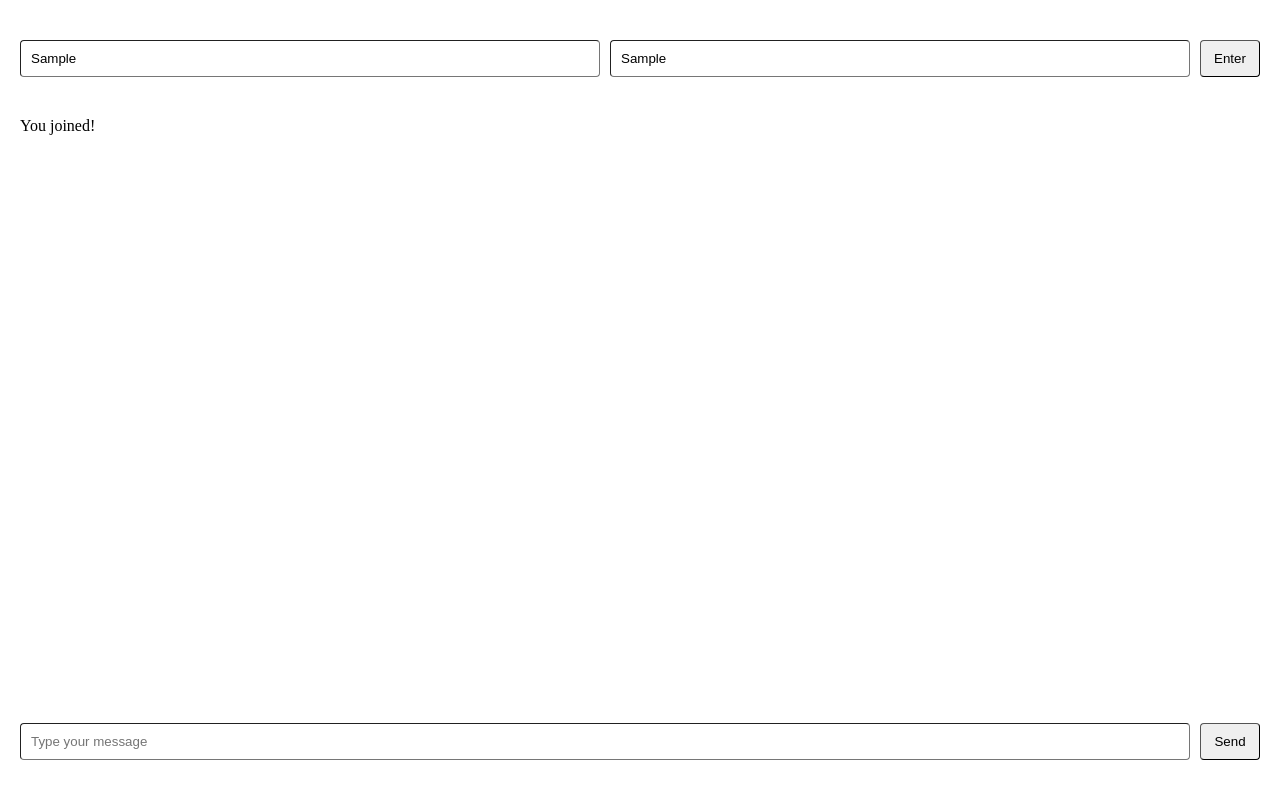
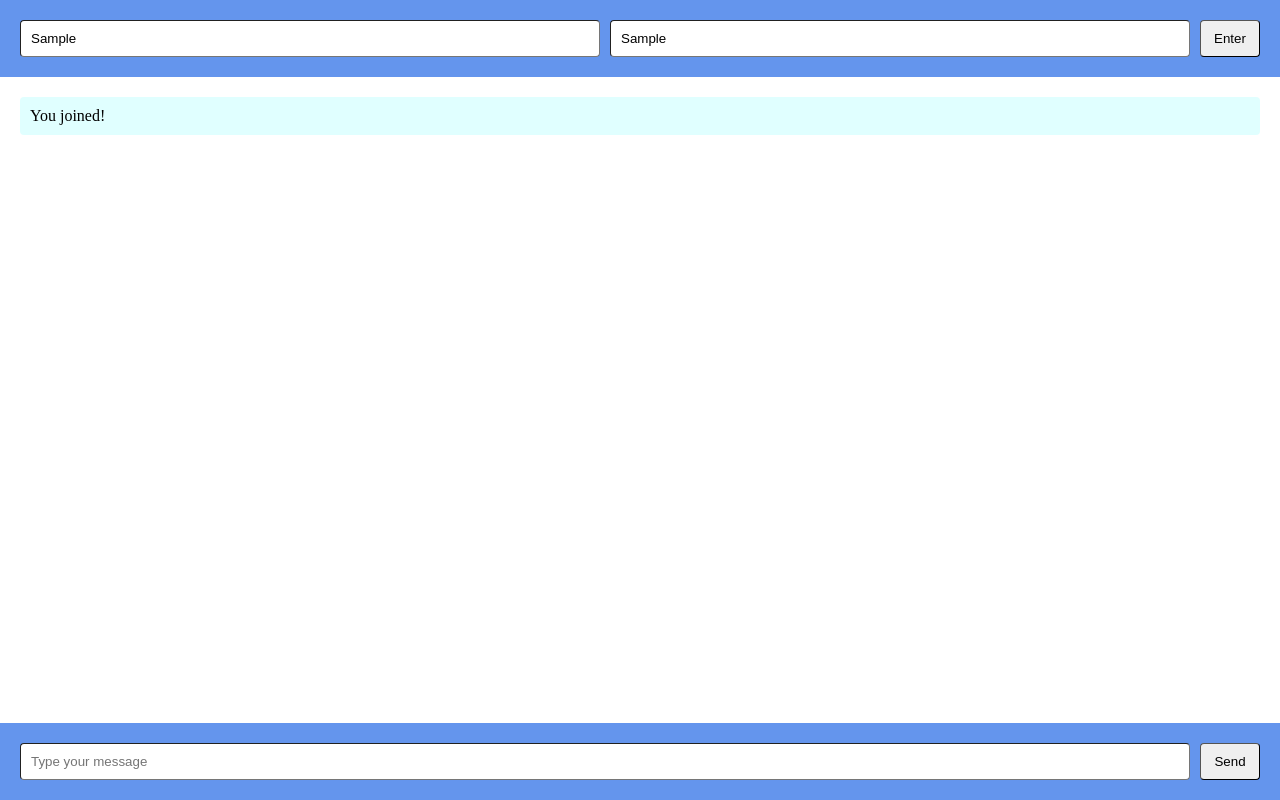
Before and after one commit to helio-leao/socket-chat, a website: page public/index.html in a window 1280 px wide. Both pictures are taken after typing "Sample", "Sample" into the empty fields and a click on the button "Enter". Drawn offline with nearby package versions, Linux system fonts and the light colour scheme; no server answers.

Commit message:
feat: add new style to the chat

```diff
--- a/public/index.html
+++ b/public/index.html
@@ -29,7 +29,7 @@
         />
         <button class="button">Enter</button>
       </form>
-      <ul id="messages"></ul>
+      <ul id="message-list"></ul>
       <form id="message-form" class="form">
         <input
           id="message-input"
--- a/public/script.js
+++ b/public/script.js
@@ -4,7 +4,7 @@ const userForm = document.getElementById("user-form");
 const userInput = document.getElementById("user-input");
 const roomInput = document.getElementById("room-input");
 
-const messages = document.getElementById("messages");
+const messageList = document.getElementById("message-list");
 const messageForm = document.getElementById("message-form");
 const messageInput = document.getElementById("message-input");
 
@@ -49,7 +49,8 @@ userForm.addEventListener("submit", (e) => {
 
 function appendMessage(message) {
   const item = document.createElement("li");
+  item.id = "message";
   item.textContent = message;
-  messages.appendChild(item);
-  messages.scrollTop = messages.scrollHeight;
+  messageList.appendChild(item);
+  messageList.scrollTop = messageList.scrollHeight;
 }
--- a/public/style.css
+++ b/public/style.css
@@ -14,19 +14,28 @@ body {
   height: 100%;
   display: flex;
   flex-direction: column;
-  padding: 20px;
 }
 
-#messages {
+#message-list {
   flex: 1;
-  margin: 20px 0;
+  padding: 20px;
   overflow-y: auto;
+  display: flex;
+  flex-direction: column;
+  gap: 10px;
+}
+
+#message {
+  background-color: lightcyan;
+  padding: 10px;
+  border-radius: 4px;
 }
 
 .form {
-  margin: 20px 0;
+  padding: 20px;
   display: flex;
   gap: 10px;
+  background-color: cornflowerblue;
 }
 
 .input {
```
